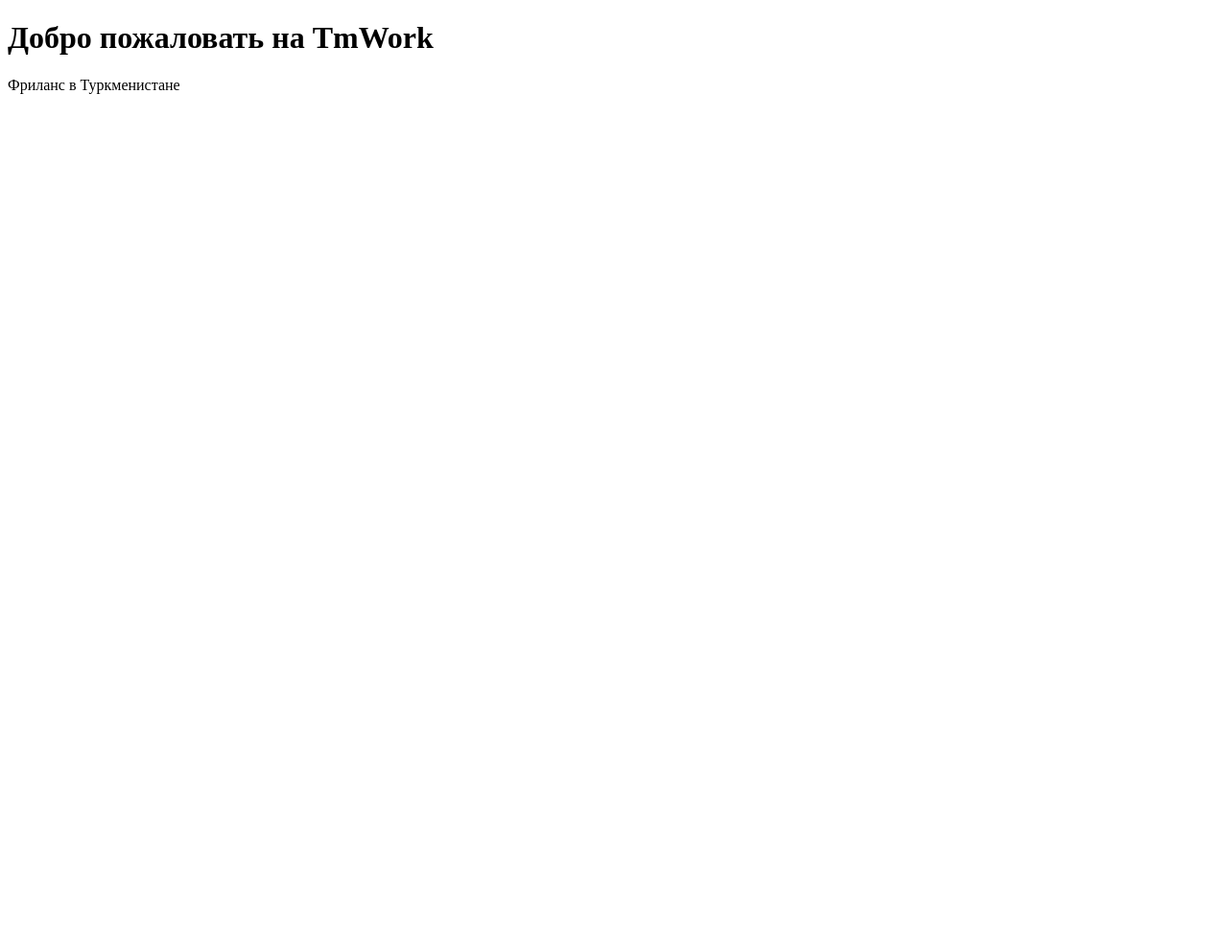
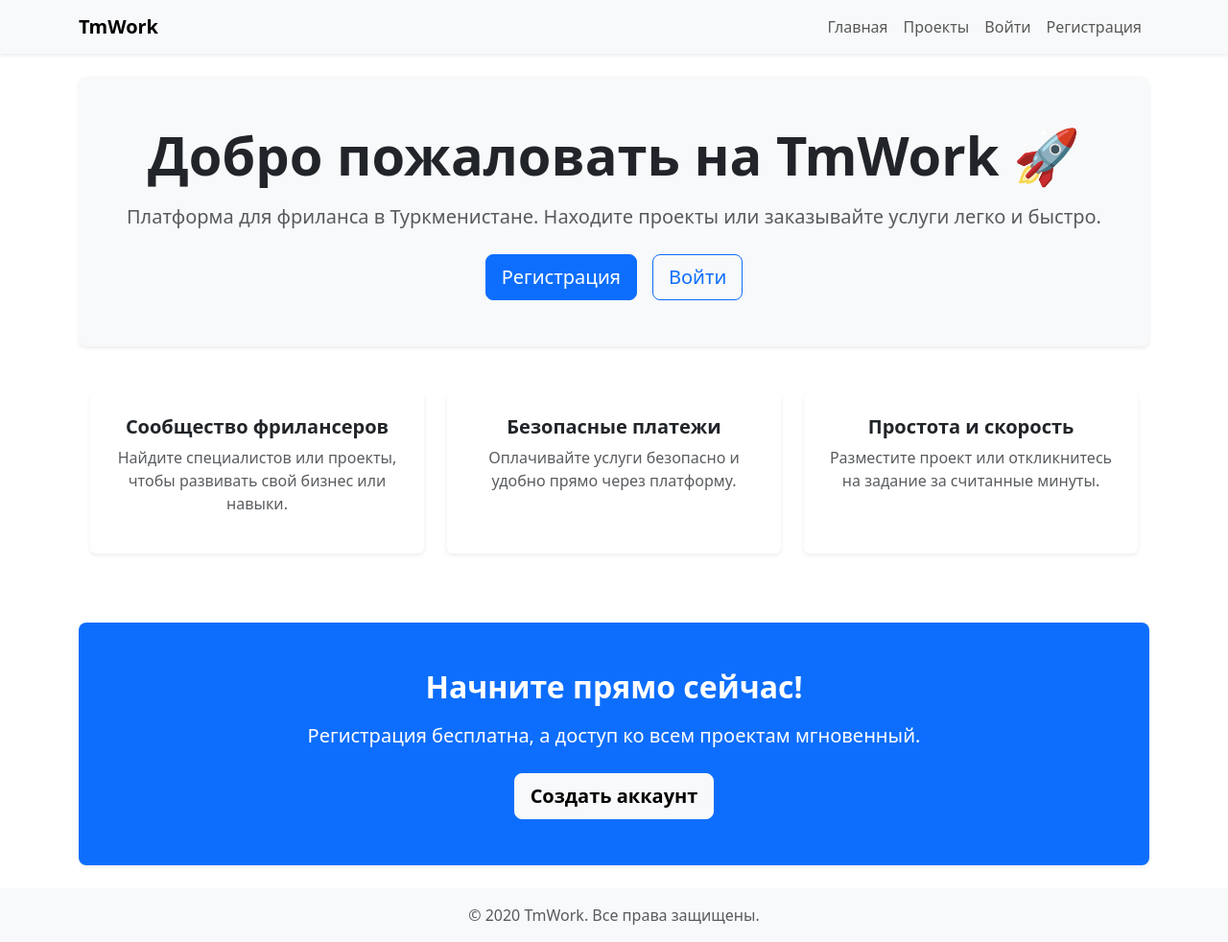
Before and after one commit to mgfood/TmWork, a Django app: template main/templates/main/home.html in a window 1280 px wide. Shown: the whole page at 96% size. Before the commit the page ends 98 px from the top, so only its background shows below. Run offline with Django 5.2, Linux system fonts and the light colour scheme; the template is opened without the code that fills it: most values are stand-ins (such as "Sample title", 1, 10 or a date in 2020); some libraries are stand-ins or nearby versions.

Commit message:
Добавление главную страницу и base.html

```diff
--- a/main/templates/main/base.html
+++ b/main/templates/main/base.html
@@ -1,12 +1,70 @@
 <!DOCTYPE html>
-<html lang="en">
+<html lang="ru">
 <head>
     <meta charset="UTF-8">
-    <meta name="viewport" content="width=device-width, initial-scale=1.0">
-    <title>{% block title %}{% endblock title %}</title>
+    <meta name="viewport" content="width=device-width, initial-scale=1">
+    <meta name="description" content="TmWork - Платформа фриланса в Туркменистане">
+    <title>{% block title %}TmWork{% endblock %}</title>
+
     {% load static %}
+
+    <!-- Bootstrap CSS -->
+    <link rel="stylesheet" href="{% static 'css/bootstrap.min.css' %}">
+
+    <!-- Ваши кастомные стили (если будут) -->
+    <link rel="stylesheet" href="{% static 'css/style.css' %}">
 </head>
 <body>
-    {% block body %}{% endblock body %}
+
+<!-- Navbar -->
+<nav class="navbar navbar-expand-lg navbar-light bg-light shadow-sm">
+    <div class="container">
+        <a class="navbar-brand fw-bold" href="/">TmWork</a>
+
+        <!-- Гамбургер для мобильных -->
+        <button class="navbar-toggler" type="button" data-bs-toggle="collapse" data-bs-target="#navbarSupportedContent"
+                aria-controls="navbarSupportedContent" aria-expanded="false" aria-label="Toggle navigation">
+            <span class="navbar-toggler-icon"></span>
+        </button>
+
+        <!-- Меню -->
+        <div class="collapse navbar-collapse" id="navbarSupportedContent">
+            <ul class="navbar-nav ms-auto mb-2 mb-lg-0">
+                <li class="nav-item">
+                    <a class="nav-link fw-medium" href="/">Главная</a>
+                </li>
+                <li class="nav-item">
+                    <a class="nav-link fw-medium" href="/projects/">Проекты</a>
+                </li>
+                <li class="nav-item">
+                    <a class="nav-link fw-medium" href="/login/">Войти</a>
+                </li>
+                <li class="nav-item">
+                    <a class="nav-link fw-medium" href="/register/">Регистрация</a>
+                </li>
+            </ul>
+        </div>
+    </div>
+</nav>
+
+<!-- Основной контент -->
+<main class="py-4">
+    <div class="container">
+        {% block content %}{% endblock %}
+    </div>
+</main>
+
+<!-- Footer -->
+<footer class="bg-light text-center text-muted py-3 mt-auto shadow-sm">
+    <div class="container">
+        &copy; {{ year }} TmWork. Все права защищены.
+    </div>
+</footer>
+
+<!-- Bootstrap JS (bundle включает Popper) -->
+<script src="{% static 'js/bootstrap.bundle.min.js' %}"></script>
+
+<!-- Ваши кастомные скрипты -->
+<script src="{% static 'js/main.js' %}"></script>
 </body>
 </html>
--- a/main/templates/main/home.html
+++ b/main/templates/main/home.html
@@ -1,17 +1,57 @@
-{% extends "main/base.html" %}
+{% extends 'main/base.html' %}
 
+{% block title %}Главная | TmWork{% endblock %}
 
-{% block title %}TmWork{% endblock title %}
+{% block content %}
 
+<!-- Hero Section -->
+<section class="py-5 text-center bg-light rounded-3 shadow-sm mb-5">
+    <div class="container">
+        <h1 class="display-4 fw-bold mb-3">Добро пожаловать на TmWork 🚀</h1>
+        <p class="lead text-muted mb-4">Платформа для фриланса в Туркменистане. Находите проекты или заказывайте услуги легко и быстро.</p>
+        <div class="d-flex justify-content-center gap-3">
+            <a href="/register/" class="btn btn-primary btn-lg">Регистрация</a>
+            <a href="/login/" class="btn btn-outline-primary btn-lg">Войти</a>
+        </div>
+    </div>
+</section>
 
+<!-- Features Section -->
+<section class="mb-5">
+    <div class="container">
+        <div class="row text-center">
+            <div class="col-md-4 mb-4">
+                <div class="p-4 shadow-sm rounded bg-white h-100">
+                    <i class="bi bi-people-fill fs-1 text-primary mb-3"></i>
+                    <h5 class="fw-bold mb-2">Сообщество фрилансеров</h5>
+                    <p class="text-muted">Найдите специалистов или проекты, чтобы развивать свой бизнес или навыки.</p>
+                </div>
+            </div>
+            <div class="col-md-4 mb-4">
+                <div class="p-4 shadow-sm rounded bg-white h-100">
+                    <i class="bi bi-wallet2 fs-1 text-primary mb-3"></i>
+                    <h5 class="fw-bold mb-2">Безопасные платежи</h5>
+                    <p class="text-muted">Оплачивайте услуги безопасно и удобно прямо через платформу.</p>
+                </div>
+            </div>
+            <div class="col-md-4 mb-4">
+                <div class="p-4 shadow-sm rounded bg-white h-100">
+                    <i class="bi bi-speedometer2 fs-1 text-primary mb-3"></i>
+                    <h5 class="fw-bold mb-2">Простота и скорость</h5>
+                    <p class="text-muted">Разместите проект или откликнитесь на задание за считанные минуты.</p>
+                </div>
+            </div>
+        </div>
+    </div>
+</section>
 
-{% block body %}
+<!-- Call to Action Section -->
+<section class="text-center py-5 bg-primary text-white rounded-3 shadow-sm">
+    <div class="container">
+        <h2 class="fw-bold mb-3">Начните прямо сейчас!</h2>
+        <p class="lead mb-4">Регистрация бесплатна, а доступ ко всем проектам мгновенный.</p>
+        <a href="/register/" class="btn btn-light btn-lg fw-bold">Создать аккаунт</a>
+    </div>
+</section>
 
-    <div class ="container mt-5">
-
-        <h1 class="text-center">Добро пожаловать на TmWork</h1>
-        <p class="text-center">Фриланс в Туркменистане</p>
-
-    </div>
-
-{% endblock body %}
+{% endblock %}
--- a/tmwork_project/settings.py
+++ b/tmwork_project/settings.py
@@ -117,5 +117,5 @@
 
 STATIC_URL = 'static/'
 STATICFILES_DIRS = [
-    BASE_DIR / 'bootstrap'
+    BASE_DIR / 'bootstrap-5.3'
 ]
```
